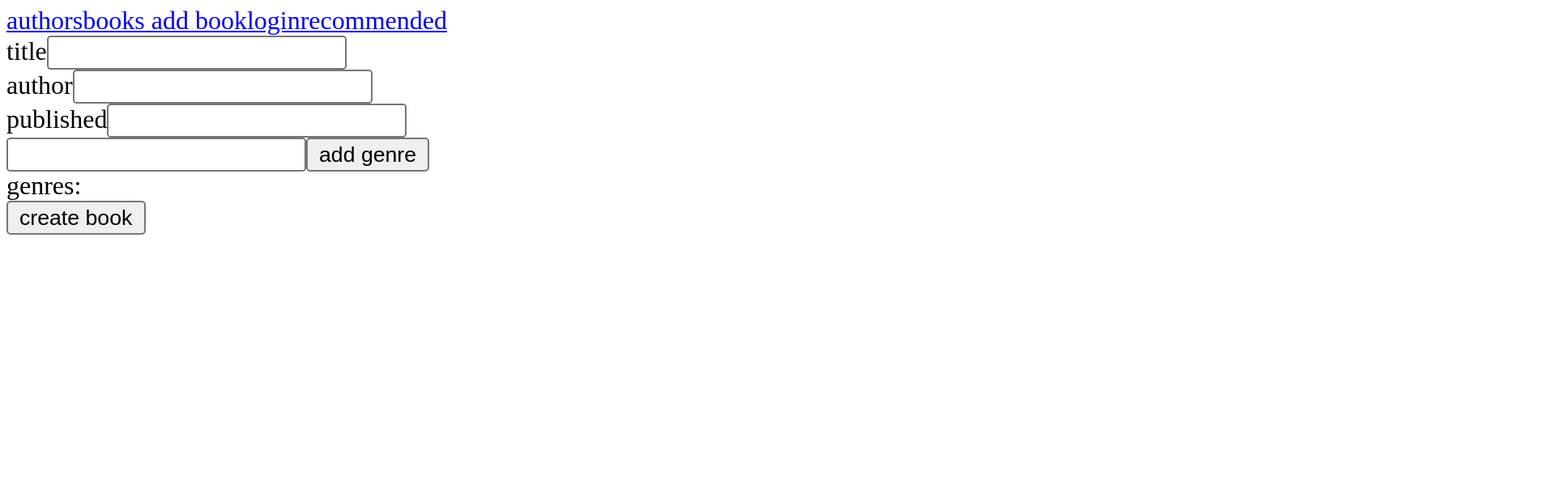
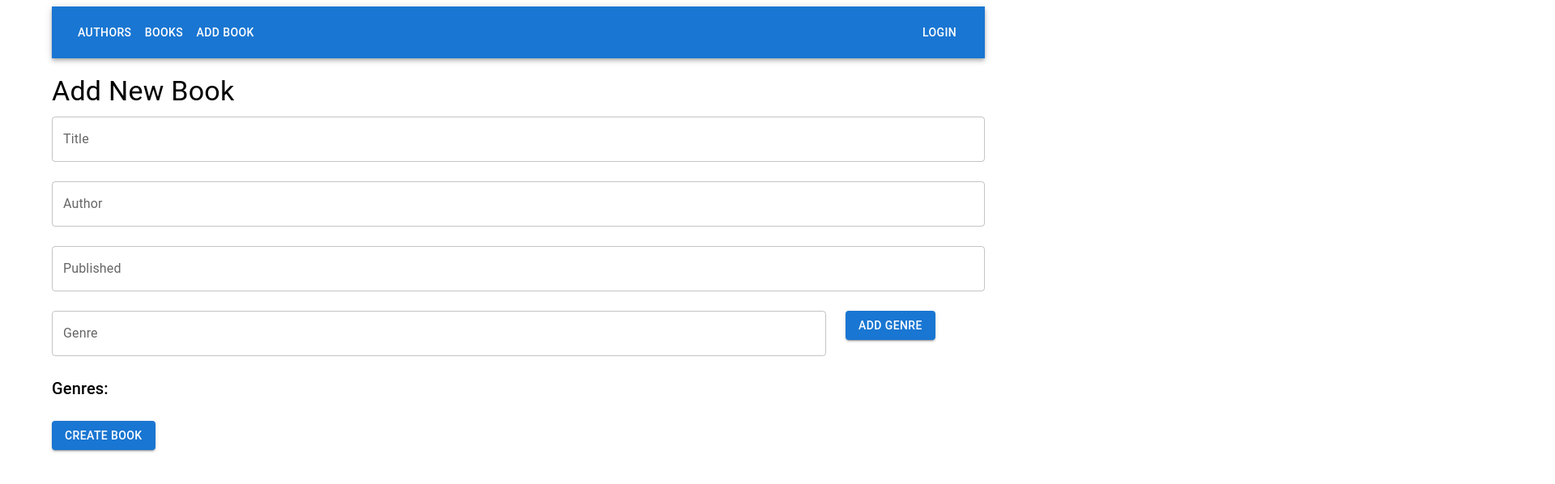
Before and after one commit to Chen-Prototypes/booklibrary-frontend-graphQL, a React (Create React App) app: page /add in a window 1280 px wide. Shown: the top 598 px of the page at 81% size, 1920 px wide, since content can reach past the window. Built offline with nearby package versions, Linux system fonts and the light colour scheme; no server answers.

Commit message:
Add styling with Material-UI

```diff
--- a/package.json
+++ b/package.json
@@ -4,6 +4,9 @@
   "private": true,
   "dependencies": {
     "@apollo/client": "^3.8.1",
+    "@emotion/react": "^11.11.1",
+    "@emotion/styled": "^11.11.0",
+    "@mui/material": "^5.14.5",
     "@testing-library/jest-dom": "^5.16.5",
     "@testing-library/react": "^13.4.0",
     "@testing-library/user-event": "^13.5.0",
--- a/src/App.js
+++ b/src/App.js
@@ -1,7 +1,8 @@
-import { useState } from "react";
+import { useEffect, useState } from "react";
 import { useApolloClient, useSubscription } from "@apollo/client";
 
 import { Routes, Route, Link } from "react-router-dom";
+import { Container } from "@mui/material";
 
 import Authors from "./pages/Authors";
 import Books from "./pages/Books";
@@ -10,6 +11,9 @@ import LoginForm from "./pages/LoginForm";
 import Recommended from "./pages/Recommended";
 
 import { BOOK_ADDED, ALL_BOOKS } from "./queries";
+
+import { AppBar, Button, Toolbar, Box } from "@mui/material";
+import { Link as RouterLink } from "react-router-dom";
 
 export const updateCache = (cache, query, addedBook) => {
   const uniqByName = (a) => {
@@ -40,6 +44,11 @@ const App = () => {
     },
   });
 
+  useEffect(() => {
+    const storedToken = localStorage.getItem("booklibrary-user-token");
+    if (storedToken) setToken(storedToken);
+  }, []);
+
   const logout = () => {
     setToken(null);
     localStorage.clear();
@@ -47,16 +56,36 @@ const App = () => {
   };
 
   return (
-    <div>
-      <Link to="/">authors</Link>
-      <Link to="/books">books</Link>
-      <Link to="/add"> add book</Link>
-      {token ? (
-        <button onClick={logout}>logout</button>
-      ) : (
-        <Link to="/login">login</Link>
-      )}
-      <Link to="/recommended">recommended</Link>
+    <Container>
+      <AppBar position="static" sx={{ marginBottom: "20px" }}>
+        <Toolbar>
+          <Box display="flex" flexGrow={1}>
+            <Button color="inherit" component={RouterLink} to="/">
+              authors
+            </Button>
+            <Button color="inherit" component={RouterLink} to="/books">
+              books
+            </Button>
+            <Button color="inherit" component={RouterLink} to="/add">
+              add book
+            </Button>
+            {token && (
+              <Button color="inherit" component={RouterLink} to="/recommended">
+                recommended
+              </Button>
+            )}
+          </Box>
+          {token ? (
+            <Button color="inherit" onClick={logout}>
+              logout
+            </Button>
+          ) : (
+            <Button color="inherit" component={RouterLink} to="/login">
+              login
+            </Button>
+          )}
+        </Toolbar>
+      </AppBar>
 
       <Routes>
         <Route path="/" element={<Authors />} />
@@ -65,7 +94,7 @@ const App = () => {
         <Route path="/add" element={<NewBook />} />
         <Route path="/recommended" element={<Recommended />} />
       </Routes>
-    </div>
+    </Container>
   );
 };
 
--- a/src/index.css
+++ /dev/null
@@ -1,4 +0,0 @@
-body {
-    transform: scale(2);
-    transform-origin: top left;
-}
--- a/src/index.js
+++ b/src/index.js
@@ -1,7 +1,6 @@
 import ReactDOM from "react-dom/client";
 
 import App from "./App";
-import "./index.css";
 
 import { BrowserRouter } from "react-router-dom";
 
--- a/src/pages/Authors.js
+++ b/src/pages/Authors.js
@@ -1,6 +1,20 @@
 import { useMutation, useQuery } from "@apollo/client";
 import { useEffect, useState } from "react";
 import { CHANGE_BIRTH, ALL_AUTHORS } from "../queries";
+import {
+  Typography,
+  TextField,
+  Button,
+  Table,
+  TableBody,
+  TableCell,
+  TableHead,
+  TableRow,
+  Select,
+  MenuItem,
+  FormControl,
+  InputLabel,
+} from "@mui/material";
 
 const BirthAuthor = () => {
   const [name, setName] = useState("");
@@ -8,7 +22,7 @@ const BirthAuthor = () => {
 
   const query_result = useQuery(ALL_AUTHORS, {
     fetchPolicy: "network-only",
-    pollInterval: 2000, // tmp fix, see books
+    pollInterval: 2000,
   });
 
   const [changeBirth, result] = useMutation(CHANGE_BIRTH, {
@@ -33,28 +47,35 @@ const BirthAuthor = () => {
     setBorn("");
   };
 
-  if (query_result.loading) return <div>loading...</div>;
+  if (query_result.loading) return <Typography>loading...</Typography>;
   const authors = query_result.data.allAuthors;
 
   return (
     <div>
-      <h2>Set birthyear</h2>
+      <Typography variant="h6" sx={{marginTop: "20px"}}>Set Author Birth Year</Typography>
       <form onSubmit={submit}>
-        <select value={name} onChange={(e) => setName(e.target.value)}>
-          <option value="" disabled>
-            Select an author
-          </option>
-          {authors.map((author) => (
-            <option key={author.id} value={author.name}>
-              {author.name}
-            </option>
-          ))}
-        </select>
-        <div>
-          birthyear:
-          <input value={born} onChange={(e) => setBorn(e.target.value)} />
-        </div>
-        <button type="submit">submit</button>
+        <FormControl fullWidth>
+          <InputLabel>Select an author</InputLabel>
+          <Select value={name} onChange={(e) => setName(e.target.value)}>
+            <MenuItem value="">
+              <em>Select an author</em>
+            </MenuItem>
+            {authors.map((author) => (
+              <MenuItem key={author.id} value={author.name}>
+                {author.name}
+              </MenuItem>
+            ))}
+          </Select>
+        </FormControl>
+        <TextField
+          label="Birthyear"
+          value={born}
+          onChange={(e) => setBorn(e.target.value)}
+          fullWidth
+        />
+        <Button type="submit" variant="contained" color="primary" sx={{marginTop: "5px"}}>
+          Submit
+        </Button>
       </form>
     </div>
   );
@@ -63,28 +84,31 @@ const BirthAuthor = () => {
 const Authors = () => {
   const result = useQuery(ALL_AUTHORS);
 
-  if (result.loading) return <div>loading...</div>;
+  if (result.loading) return <Typography>loading...</Typography>;
 
   const authors = result.data.allAuthors;
+
   return (
     <div>
-      <h2>authors</h2>
-      <table>
-        <tbody>
-          <tr>
-            <th></th>
-            <th>born</th>
-            <th>books</th>
-          </tr>
+      <Typography variant="h4">Authors</Typography>
+      <Table>
+        <TableHead>
+          <TableRow>
+            <TableCell>Name</TableCell>
+            <TableCell>Born</TableCell>
+            <TableCell>Books</TableCell>
+          </TableRow>
+        </TableHead>
+        <TableBody>
           {authors.map((a) => (
-            <tr key={a.name}>
-              <td>{a.name}</td>
-              <td>{a.born}</td>
-              <td>{a.bookCount}</td>
-            </tr>
+            <TableRow key={a.name}>
+              <TableCell>{a.name}</TableCell>
+              <TableCell>{a.born}</TableCell>
+              <TableCell>{a.bookCount}</TableCell>
+            </TableRow>
           ))}
-        </tbody>
-      </table>
+        </TableBody>
+      </Table>
       <BirthAuthor />
     </div>
   );
--- a/src/pages/Books.js
+++ b/src/pages/Books.js
@@ -1,6 +1,17 @@
 import { useQuery } from "@apollo/client";
 import { useState } from "react";
 import { ALL_BOOKS } from "../queries";
+import {
+  Typography,
+  Button,
+  Table,
+  TableBody,
+  TableCell,
+  TableHead,
+  TableRow,
+  TableContainer,
+  Paper,
+} from "@mui/material";
 
 const Books = () => {
   const [cur_genre, setGenre] = useState("");
@@ -11,12 +22,15 @@ const Books = () => {
   const result = useQuery(ALL_BOOKS, {
     variables: { genre: cur_genre },
     fetchPolicy: "cache-and-network",
-    pollInterval: 2000, // tmp fix, make it so app subscription updates all querys for each genre
+    pollInterval: 2000,
   });
 
-  if (result.loading || genres_query.loading) return <div>loading...</div>;
-  if (result.error) return <div>Error fetching books!</div>;
-  if (genres_query.error) return <div>Error fetching genres!</div>;
+  if (result.loading || genres_query.loading)
+    return <Typography>loading...</Typography>;
+  if (result.error)
+    return <Typography color="error">Error fetching books!</Typography>;
+  if (genres_query.error)
+    return <Typography color="error">Error fetching genres!</Typography>;
 
   const books = result.data.allBooks;
   const genres = [
@@ -25,36 +39,43 @@ const Books = () => {
 
   return (
     <div>
-      <h2>books</h2>
+      <Typography variant="h4">Books</Typography>
+      <Typography>
+        In genre: <strong>{cur_genre !== "" ? cur_genre : "All Genres"}</strong>
+      </Typography>
+      <TableContainer component={Paper}>
+        <Table>
+          <TableHead>
+            <TableRow>
+              <TableCell>Title</TableCell>
+              <TableCell>Author</TableCell>
+              <TableCell>Published</TableCell>
+            </TableRow>
+          </TableHead>
+          <TableBody>
+            {books.map((a) => (
+              <TableRow key={a.title}>
+                <TableCell>{a.title}</TableCell>
+                <TableCell>{a.author.name}</TableCell>
+                <TableCell>{a.published}</TableCell>
+              </TableRow>
+            ))}
+          </TableBody>
+        </Table>
+      </TableContainer>
+      <Typography sx={{ marginTop: "15px", marginBottom: "5px" }}>Select Another Genre</Typography>
       <div>
-        in genre <strong>{cur_genre !== "" ? cur_genre : "all genres"}</strong>
+        {genres.map((genre) => (
+          <Button
+            variant="outlined"
+            color="primary"
+            key={genre}
+            onClick={() => setGenre(genre)}
+          >
+            {genre !== "" ? genre : "all genres"}
+          </Button>
+        ))}
       </div>
-      <table>
-        <tbody>
-          <tr>
-            <th></th>
-            <th>author</th>
-            <th>published</th>
-          </tr>
-          {books.map((a) => (
-            <tr key={a.title}>
-              <td>{a.title}</td>
-              <td>{a.author.name}</td>
-              <td>{a.published}</td>
-            </tr>
-          ))}
-        </tbody>
-      </table>
-      {genres.map((genre) => (
-        <button
-          key={genre}
-          onClick={() => {
-            setGenre(genre);
-          }}
-        >
-          {genre !== "" ? genre : "all genres"}
-        </button>
-      ))}
     </div>
   );
 };
--- a/src/pages/LoginForm.js
+++ b/src/pages/LoginForm.js
@@ -3,6 +3,7 @@ import { useMutation } from "@apollo/client";
 import { LOGIN } from "../queries";
 
 import { useNavigate } from "react-router-dom";
+import { TextField, Button, Typography, Grid, Paper } from "@mui/material";
 
 const LoginForm = ({ setToken }) => {
   const navigate = useNavigate();
@@ -33,17 +34,46 @@ const LoginForm = ({ setToken }) => {
   };
 
   return (
-    <div>
-      <form onSubmit={submit}>
-        <div>
-          username <input name="username" />
-        </div>
-        <div>
-          password <input type="password" name="password" />
-        </div>
-        <button type="submit">login</button>
-      </form>
-    </div>
+    <Grid container justifyContent="center">
+      <Grid item xs={12} sm={8} md={6} lg={4}>
+        <Paper elevation={3} style={{ padding: "20px", marginTop: "20px" }}>
+          <Typography variant="h5" align="center">
+            Login
+          </Typography>
+          <form onSubmit={submit}>
+            <Grid container spacing={2}>
+              <Grid item xs={12}>
+                <TextField
+                  label="Username"
+                  fullWidth
+                  name="username"
+                  variant="outlined"
+                />
+              </Grid>
+              <Grid item xs={12}>
+                <TextField
+                  label="Password"
+                  type="password"
+                  fullWidth
+                  name="password"
+                  variant="outlined"
+                />
+              </Grid>
+              <Grid item xs={12}>
+                <Button
+                  type="submit"
+                  variant="contained"
+                  color="primary"
+                  fullWidth
+                >
+                  Login
+                </Button>
+              </Grid>
+            </Grid>
+          </form>
+        </Paper>
+      </Grid>
+    </Grid>
   );
 };
 
--- a/src/pages/NewBook.js
+++ b/src/pages/NewBook.js
@@ -2,6 +2,14 @@ import { useState } from "react";
 import { useMutation } from "@apollo/client";
 import { ADD_BOOK, ALL_AUTHORS, ALL_BOOKS } from "../queries";
 import { updateCache } from "../App";
+import {
+  TextField,
+  Button,
+  Typography,
+  FormControl,
+  InputLabel,
+  Grid,
+} from "@mui/material";
 
 const NewBook = () => {
   const [title, setTitle] = useState("");
@@ -22,8 +30,6 @@ const NewBook = () => {
     const int_published = parseInt(published);
     addBook({ variables: { title, author, published: int_published, genres } });
 
-    // console.log("add book...");
-
     setTitle("");
     setPublished("");
     setAuthor("");
@@ -38,40 +44,56 @@ const NewBook = () => {
 
   return (
     <div>
+      <Typography variant="h4" sx={{marginBottom: "10px"}}>Add New Book</Typography>
       <form onSubmit={submit}>
-        <div>
-          title
-          <input
+        <Grid container spacing={3}>
+          <Grid item xs={12}>
+            <TextField
+              label="Title"
+              fullWidth
               value={title}
               onChange={({ target }) => setTitle(target.value)}
             />
-        </div>
-        <div>
-          author
-          <input
+          </Grid>
+          <Grid item xs={12}>
+            <TextField
+              label="Author"
+              fullWidth
               value={author}
               onChange={({ target }) => setAuthor(target.value)}
             />
-        </div>
-        <div>
-          published
-          <input
+          </Grid>
+          <Grid item xs={12}>
+            <TextField
+              label="Published"
               type="number"
+              fullWidth
               value={published}
               onChange={({ target }) => setPublished(target.value)}
             />
-        </div>
-        <div>
-          <input
+          </Grid>
+          <Grid item xs={10}>
+            <TextField
+              label="Genre"
+              fullWidth
               value={genre}
               onChange={({ target }) => setGenre(target.value)}
             />
-          <button onClick={addGenre} type="button">
-            add genre
-          </button>
-        </div>
-        <div>genres: {genres.join(" ")}</div>
-        <button type="submit">create book</button>
+          </Grid>
+          <Grid item xs={2}>
+            <Button variant="contained" onClick={addGenre}>
+              Add Genre
+            </Button>
+          </Grid>
+          <Grid item xs={12}>
+            <Typography variant="h6">Genres: {genres.join(", ")}</Typography>
+          </Grid>
+          <Grid item xs={12}>
+            <Button type="submit" variant="contained" color="primary">
+              Create Book
+            </Button>
+          </Grid>
+        </Grid>
       </form>
     </div>
   );
--- a/src/pages/Recommended.js
+++ b/src/pages/Recommended.js
@@ -1,5 +1,15 @@
 import { useQuery } from "@apollo/client";
 import { ME, ALL_BOOKS } from "../queries";
+import {
+  Typography,
+  Table,
+  TableBody,
+  TableCell,
+  TableHead,
+  TableRow,
+  CircularProgress,
+  Box,
+} from "@mui/material";
 
 const Recommended = () => {
   const me = useQuery(ME);
@@ -10,39 +20,52 @@ const Recommended = () => {
     skip: favoriteGenre === null,
     variables: { genre: favoriteGenre },
   });
-    console.log(favoriteGenre);
-  if (me.error) return <div>Error loading user data</div>;
-  if (result.error) return <div>Error loading books</div>;
-  if (me.loading) return <div>Loading user data...</div>;
-  if (favoriteGenre === null) return <div>No favorite genre found for user</div>;
-  if (result.loading) return <div>Loading books...</div>;
 
+  if (me.error)
+    return <Typography color="error">Error loading user data</Typography>;
+  if (result.error)
+    return <Typography color="error">Error loading books</Typography>;
+  if (me.loading || result.loading)
+    return (
+      <Box
+        display="flex"
+        justifyContent="center"
+        alignItems="center"
+        height="100vh"
+      >
+        <CircularProgress />
+      </Box>
+    );
+  if (favoriteGenre === null)
+    return <Typography>No favorite genre found for user</Typography>;
 
   const books = result.data.allBooks;
 
   return (
-    <div>
-      <h2>books</h2>
-      <div>
-        books in your favorite genre <strong>{favoriteGenre}</strong>
-      </div>
-      <table>
-        <tbody>
-          <tr>
-            <th></th>
-            <th>author</th>
-            <th>published</th>
-          </tr>
+    <Box>
+      <Typography variant="h4">Recommended</Typography>
+      <Typography>
+        Books in your favorite genre: <strong>{favoriteGenre}</strong>
+      </Typography>
+      <Table>
+        <TableHead>
+          <TableRow>
+            <TableCell>Title</TableCell>
+            <TableCell>Author</TableCell>
+            <TableCell>Published</TableCell>
+          </TableRow>
+        </TableHead>
+        <TableBody>
           {books.map((a) => (
-            <tr key={a.title}>
-              <td>{a.title}</td>
-              <td>{a.author.name}</td>
-              <td>{a.published}</td>
-            </tr>
+            <TableRow key={a.title}>
+              <TableCell>{a.title}</TableCell>
+              <TableCell>{a.author.name}</TableCell>
+              <TableCell>{a.published}</TableCell>
+            </TableRow>
           ))}
-        </tbody>
-      </table>
-    </div>
+        </TableBody>
+      </Table>
+    </Box>
   );
 };
 
```
Also changed, not shown: 1 other file (tests, documents, lock files or other folders). Lines whose indentation alone changed are shown as unchanged.
